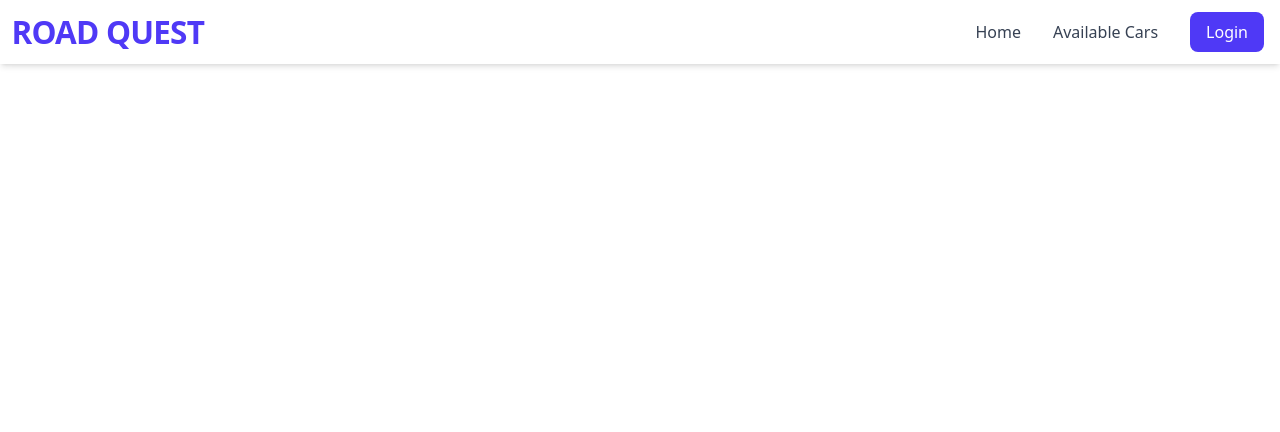
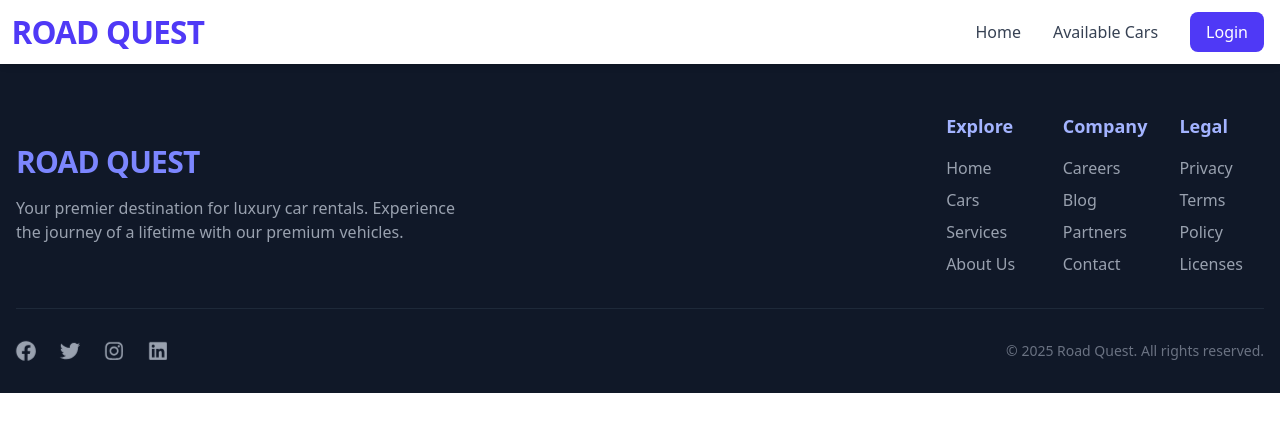
Before and after one commit to fahmidurshanto/road-quest-client, a React (Vite) app: page / in a window 1280 px wide. Shown: the top 432 px of the page. Built offline with nearby package versions, Linux system fonts and the light colour scheme.

Commit message:
Added Footer Component and renderd it to the App layout

```diff
--- a/src/App.jsx
+++ b/src/App.jsx
@@ -1,5 +1,6 @@
 import { Outlet } from "react-router-dom"
 import Navbar from "./components/Navbar/Navbar";
+import Footer from "./components/Navbar/Footer/Footer";
 
 function App() {
 
@@ -7,6 +8,7 @@ function App() {
     <>
       <Navbar></Navbar>
       <Outlet></Outlet>
+      <Footer></Footer>
     </>
   )
 }
--- /dev/null
+++ b/src/components/Navbar/Footer/Footer.jsx
@@ -0,0 +1,82 @@
+import { Link } from 'react-router-dom';
+import { FaFacebook, FaTwitter, FaInstagram, FaLinkedin } from 'react-icons/fa';
+import 'animate.css';
+
+const Footer = () => {
+  return (
+    <footer className="bg-gray-900 text-white pt-12 pb-8 animate__animated animate__fadeInUp">
+      <div className="container mx-auto px-4">
+        <div className="flex flex-col md:flex-row justify-between items-center">
+          {/* Logo and Brand Info */}
+          <div className="mb-8 md:mb-0 animate__animated animate__fadeInLeft">
+            <div className="flex items-center space-x-2 mb-4">
+              <Link to="/" className="text-3xl font-bold text-indigo-400 tracking-tight">
+                ROAD QUEST
+              </Link>
+            </div>
+            <p className="text-gray-400 max-w-md">
+              Your premier destination for luxury car rentals. Experience the journey of a lifetime with our premium vehicles.
+            </p>
+          </div>
+
+          {/* Quick Links */}
+          <div className="grid grid-cols-2 md:grid-cols-3 gap-8 mb-8 md:mb-0">
+            <div className="animate__animated animate__fadeIn animate__delay-1s">
+              <h3 className="text-lg font-semibold mb-4 text-indigo-300">Explore</h3>
+              <ul className="space-y-2">
+                <li><Link to="/" className="text-gray-400 hover:text-indigo-400 transition-colors duration-300">Home</Link></li>
+                <li><Link to="/available-cars" className="text-gray-400 hover:text-indigo-400 transition-colors duration-300">Cars</Link></li>
+                <li><Link to="/services" className="text-gray-400 hover:text-indigo-400 transition-colors duration-300">Services</Link></li>
+                <li><Link to="/about" className="text-gray-400 hover:text-indigo-400 transition-colors duration-300">About Us</Link></li>
+              </ul>
+            </div>
+
+            <div className="animate__animated animate__fadeIn animate__delay-2s">
+              <h3 className="text-lg font-semibold mb-4 text-indigo-300">Company</h3>
+              <ul className="space-y-2">
+                <li><Link to="/careers" className="text-gray-400 hover:text-indigo-400 transition-colors duration-300">Careers</Link></li>
+                <li><Link to="/blog" className="text-gray-400 hover:text-indigo-400 transition-colors duration-300">Blog</Link></li>
+                <li><Link to="/partners" className="text-gray-400 hover:text-indigo-400 transition-colors duration-300">Partners</Link></li>
+                <li><Link to="/contact" className="text-gray-400 hover:text-indigo-400 transition-colors duration-300">Contact</Link></li>
+              </ul>
+            </div>
+
+            <div className="animate__animated animate__fadeIn animate__delay-3s">
+              <h3 className="text-lg font-semibold mb-4 text-indigo-300">Legal</h3>
+              <ul className="space-y-2">
+                <li><Link to="/privacy" className="text-gray-400 hover:text-indigo-400 transition-colors duration-300">Privacy</Link></li>
+                <li><Link to="/terms" className="text-gray-400 hover:text-indigo-400 transition-colors duration-300">Terms</Link></li>
+                <li><Link to="/policy" className="text-gray-400 hover:text-indigo-400 transition-colors duration-300">Policy</Link></li>
+                <li><Link to="/licenses" className="text-gray-400 hover:text-indigo-400 transition-colors duration-300">Licenses</Link></li>
+              </ul>
+            </div>
+          </div>
+        </div>
+
+        {/* Social Links and Copyright */}
+        <div className="border-t border-gray-800 pt-8 mt-8 flex flex-col md:flex-row justify-between items-center">
+          <div className="flex space-x-6 mb-4 md:mb-0">
+            <Link to="https://facebook.com" target="_blank" rel="noopener noreferrer" className="text-gray-400 hover:text-indigo-400 transition-colors duration-300 transform hover:scale-110">
+              <FaFacebook className="w-5 h-5 animate__animated animate__pulse animate__infinite animate__slower" />
+            </Link>
+            <Link to="https://twitter.com" target="_blank" rel="noopener noreferrer" className="text-gray-400 hover:text-indigo-400 transition-colors duration-300 transform hover:scale-110">
+              <FaTwitter className="w-5 h-5 animate__animated animate__pulse animate__infinite animate__slower" />
+            </Link>
+            <Link to="https://instagram.com" target="_blank" rel="noopener noreferrer" className="text-gray-400 hover:text-indigo-400 transition-colors duration-300 transform hover:scale-110">
+              <FaInstagram className="w-5 h-5 animate__animated animate__pulse animate__infinite animate__slower" />
+            </Link>
+            <Link to="https://linkedin.com" target="_blank" rel="noopener noreferrer" className="text-gray-400 hover:text-indigo-400 transition-colors duration-300 transform hover:scale-110">
+              <FaLinkedin className="w-5 h-5 animate__animated animate__pulse animate__infinite animate__slower" />
+            </Link>
+          </div>
+
+          <p className="text-gray-500 text-sm animate__animated animate__fadeIn animate__delay-4s">
+            &copy; {new Date().getFullYear()} Road Quest. All rights reserved.
+          </p>
+        </div>
+      </div>
+    </footer>
+  );
+};
+
+export default Footer;
```
